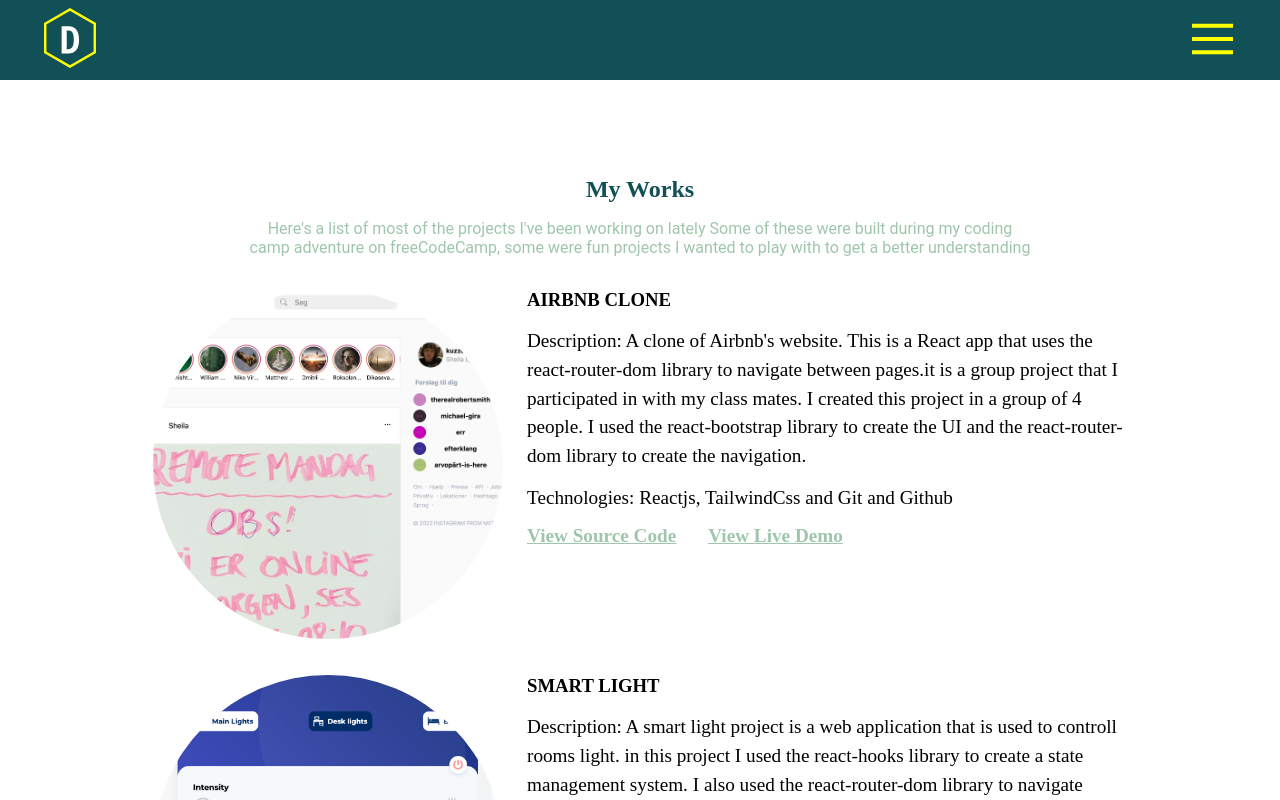
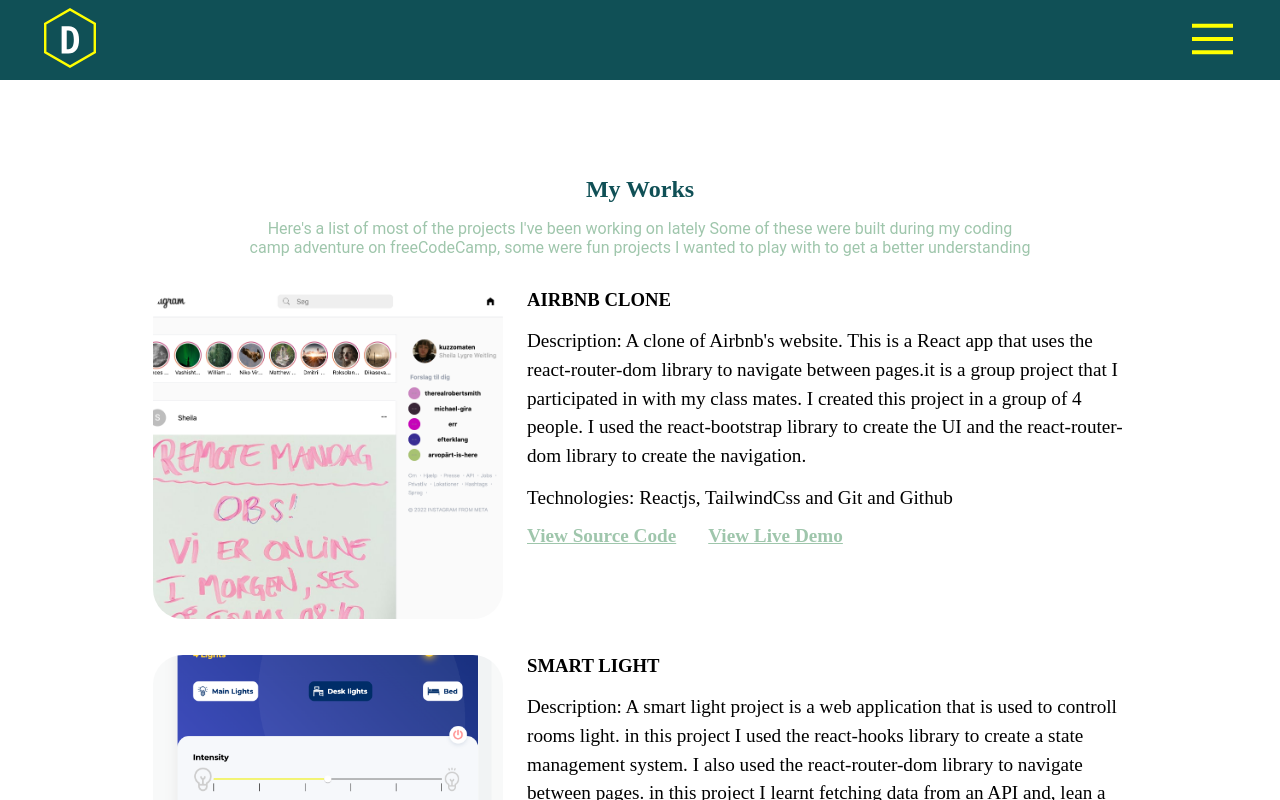
Before and after one commit to DEJENERUTA/portfolio, a React (Create React App) app: page /projects in a window 1280 px wide. Shown: the top 800 px of the page. Built offline with nearby package versions, Linux system fonts and the light colour scheme; the HTML template or start-up script is replaced by a standard one.

Commit message:
minor change

```diff
--- a/src/projects/Project.css
+++ b/src/projects/Project.css
@@ -57,8 +57,8 @@
 .project-image img {
   object-fit: cover;
   width: 350px;
-  height: 350px;
-  border-radius: 100%;
+  height: 330px;
+  border-radius: 30px;
 }
 .content {
   display: flex;
```
